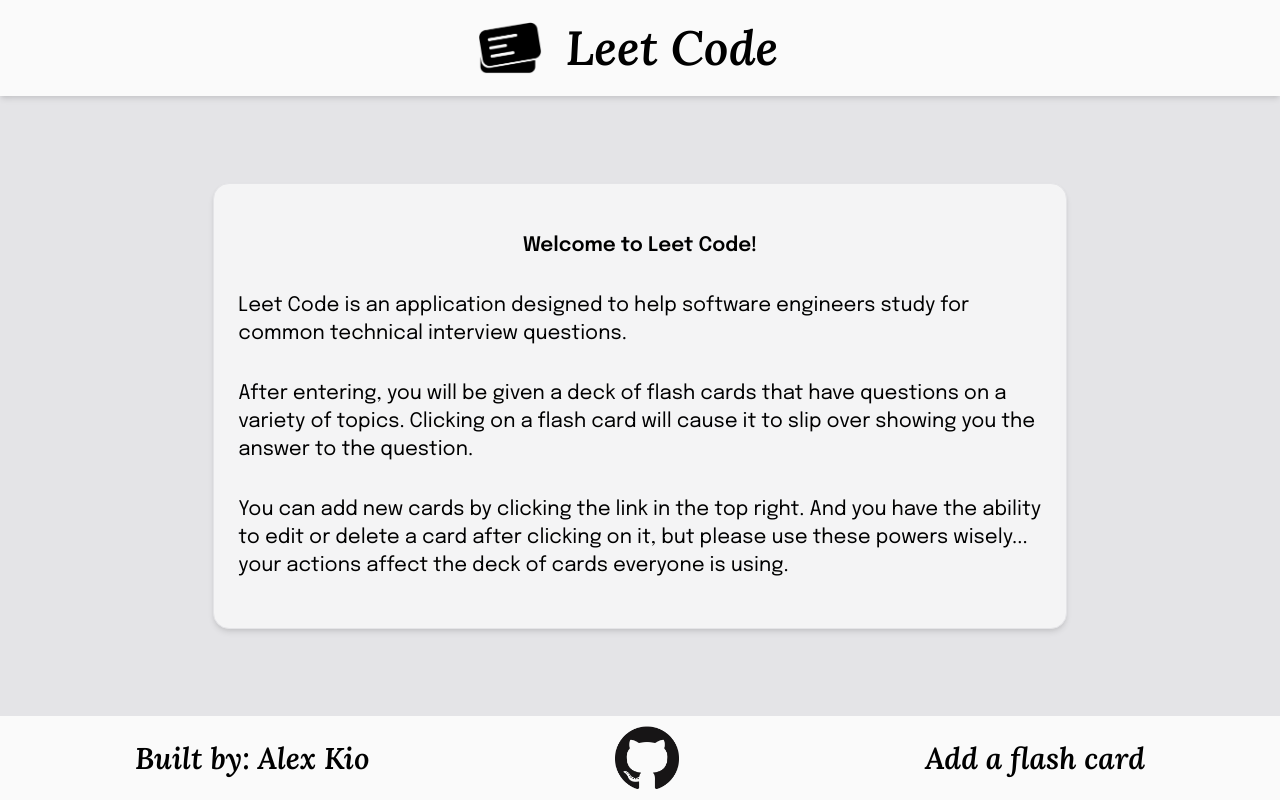
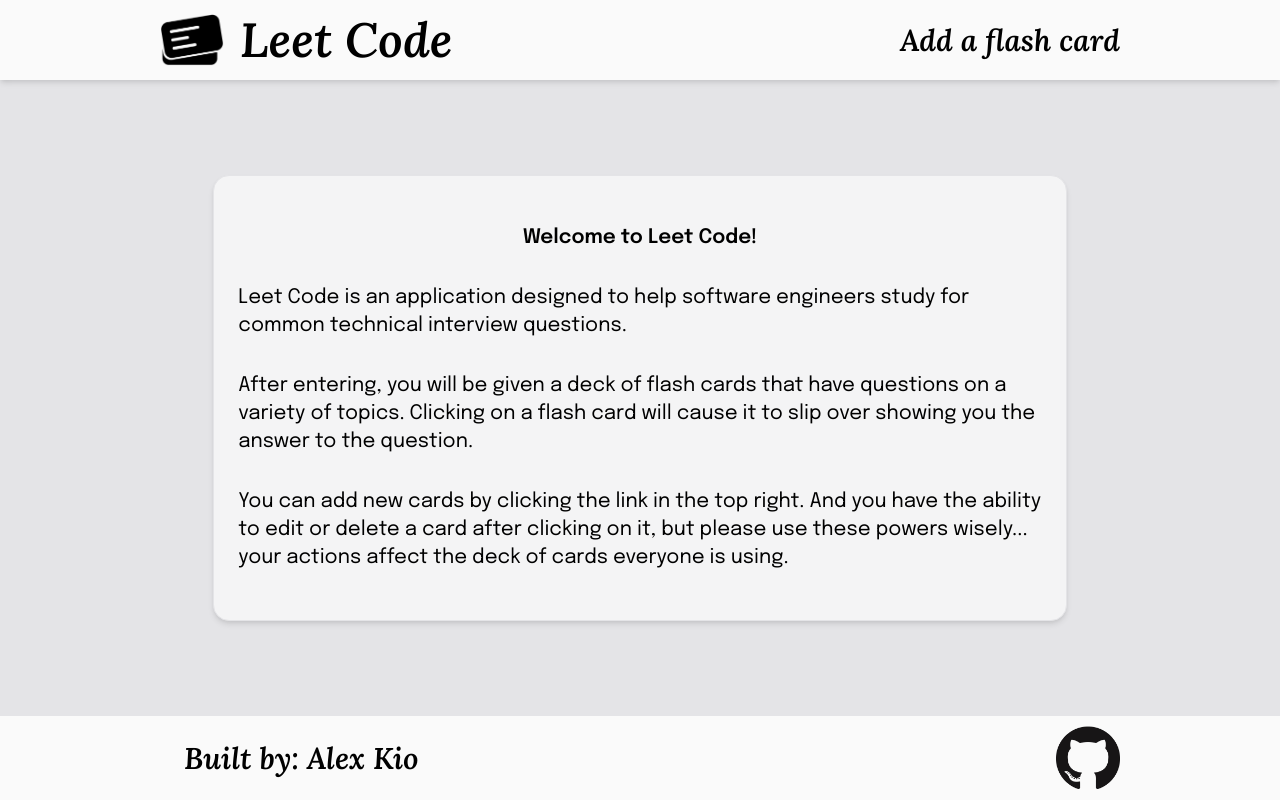
Before and after one commit to alexmkio/leet-cards, a Next.js app: page / in a window 1280 px wide. Built offline with nearby package versions, Linux system fonts and the light colour scheme; no server answers.

Commit message:
Moved add card link from footer to header

```diff
--- a/components/Footer.tsx
+++ b/components/Footer.tsx
@@ -4,7 +4,7 @@ import gitHubDark from '../images/github_dark.png'
 
 export default function Footer() {
   return (
-    <footer className="bg-gray-50 flex justify-around items-center">
+    <footer className="bg-gray-50 flex justify-between items-center px-40">
       <h2 className="font-header text-2xl md:text-3xl text-center p-4 md:p-6">
         Built by:&nbsp;
         <a href="https://www.linkedin.com/in/alexkio/" target="_blank">
@@ -22,11 +22,6 @@ export default function Footer() {
           />
         </a>
       </div>
-      <Link href='/add'>
-        <a>
-          <h2 className="font-header text-2xl md:text-3xl text-center p-4 md:p-6">Add a flash card</h2>
-        </a>
-      </Link>
     </footer>
   )
 }
--- a/components/Header.tsx
+++ b/components/Header.tsx
@@ -1,9 +1,11 @@
+import Link from 'next/link'
 import Image from 'next/image'
 import gitHubDark from '../images/flash_cards.png'
 
 export default function Header() {
   return (
-    <header className="flex justify-center items-center bg-gray-50 shadow-md sticky top-0 z-50">
+    <header className="flex justify-between items-center px-40 bg-gray-50 shadow-md sticky top-0 z-50">
+      <div className="flex items-center">
         <div className="w-12 md:w-16">
           <Image
             alt="GitHub icon"
@@ -13,7 +15,13 @@ export default function Header() {
             height={450}
           />
         </div>
-      <h1 className="font-header text-4xl md:text-5xl text-center p-4 md:p-6">Leet Code</h1>
+        <h1 className="font-header text-4xl md:text-5xl p-2 md:p-4">Leet Code</h1>
+      </div>
+      <Link href='/add'>
+        <a>
+          <h2 className="font-header text-2xl md:text-3xl">Add a flash card</h2>
+        </a>
+      </Link>
     </header>
   )
 }
```
Lines whose indentation alone changed are shown as unchanged.
